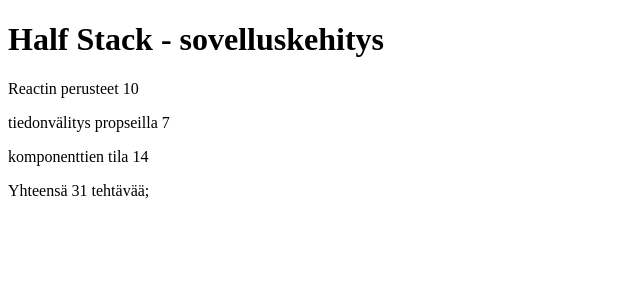
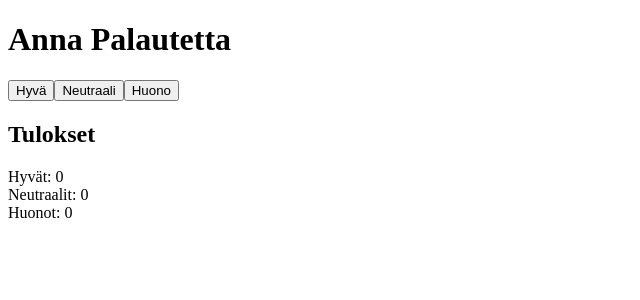
Before and after one commit to Rahkis/tehtava1.1, a React (Create React App) app: page / in a window 1280 px wide. Shown: the top 300 px of the page, without its empty margins (0-640 px from the left). Built offline with nearby package versions, Linux system fonts and the light colour scheme.

Commit message:
tehtava1_5

```diff
--- a/src/index.js
+++ b/src/index.js
@@ -1,71 +1,61 @@
 import React from 'react';
 import ReactDOM from 'react-dom';
 
-const App = () => {
 
-    const kurssi = "Half Stack - sovelluskehitys";
-    const osat = [
-        {
-            nimi: "Reactin perusteet",
-            tehtavia: 10
-        },
-        {
-            nimi: "tiedonvälitys propseilla",
-            tehtavia :7
-        },
-        {
-            nimi: "komponenttien tila",
-            tehtavia: 14
+class App extends React.Component{
+    constructor(){
+        super()
+        this.state = {
+            huono:0,
+            hyva:0,
+            neutraali: 0
         }
-    ]
-
-
-    return(
-        <div>
-            <Otsikko otsikko={kurssi} />
-            <Sisalto osat = {osat} />
-            <Yhteensa osat ={osat} />
+    }
 
 
 
-        </div>
-    )
+asetaHyva = () => {
+    this.setState({
+            hyva:this.state.hyva +1
+    })
 
 }
+asetaNeutraali = () =>{
+    this.setState({
+        neutraali: this.state.neutraali +1
 
-const Otsikko =(props) =>{
-    return(
-        <h1>
-           {props.otsikko}
-        </h1>
-    )
-}
-const Osa =(props) =>{
-    return(
-        <p>
-            {props.sisalto} {props.tehtavia}
-        </p>
-    )
+    })
 }
 
-const Sisalto = (props) => {
-    return (
-      <div>
-        <Osa sisalto={props.osat[0].nimi} tehtavia={props.osat[0].tehtavia}/>
-        <Osa sisalto={props.osat[1].nimi} tehtavia={props.osat[1].tehtavia}/>
-        <Osa sisalto={props.osat[2].nimi} tehtavia={props.osat[2].tehtavia}/>
-
-      </div>
-    )
-  }
+asetaHuono = () =>{
+   this.setState({
+        hyva:this.state.huono +1
+})
+}
 
 
-const Yhteensa=(props) =>{
-    return(
-        <p>
-            Yhteensä {props.osat[0].tehtavia + props.osat[1].tehtavia + props.osat[2].tehtavia} tehtävää;
-        </p>
-    )
+render() {
+
+    return (
+        <div>
+          <h1>
+            Anna Palautetta
+            </h1>
+        <div>
+          <button onClick={this.asetaHyva}>Hyvä</button>
+          <button onClick={this.asetaNeutraali}>Neutraali</button>
+          <button onClick={this.asetaHuono}>Huono</button>
+        </div>
+        <div><h2>Tulokset </h2> </div>
+
+            <div> Hyvät:  {this.state.hyva}</div>
+            <div> Neutraalit:  {this.state.neutraali}</div>
+            <div> Huonot:  {this.state.huono}</div>
+
+
+    </div>
+      )
 }
 
+}
 ReactDOM.render(<App />, document.getElementById('root'));
```
